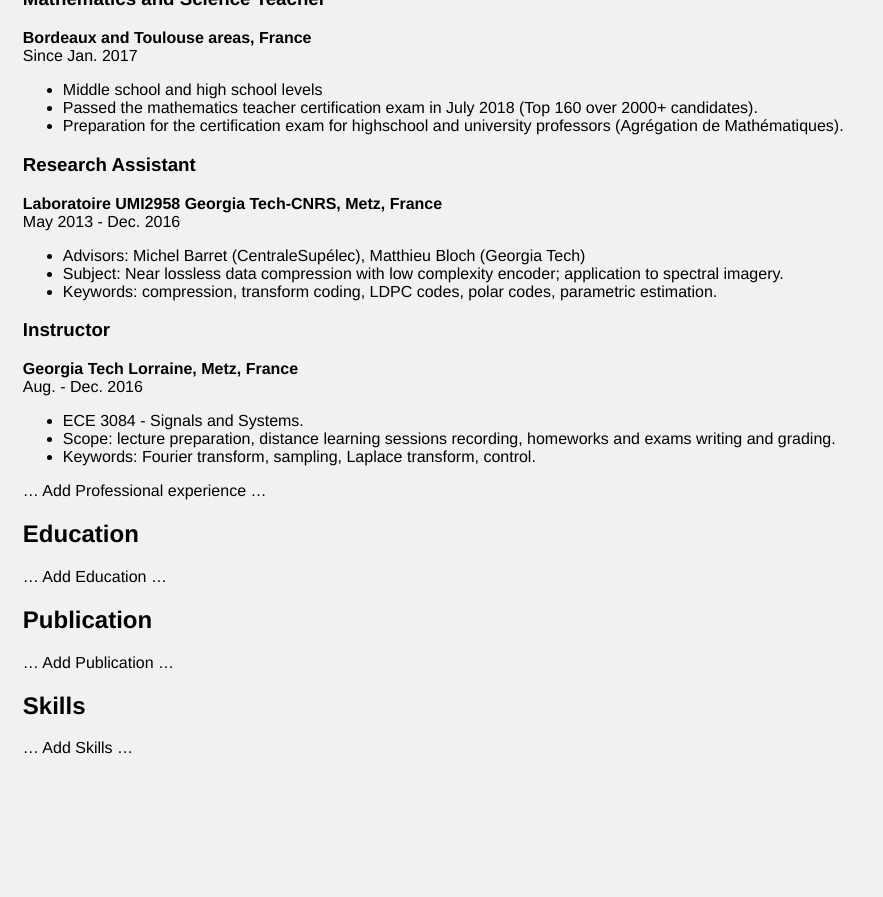
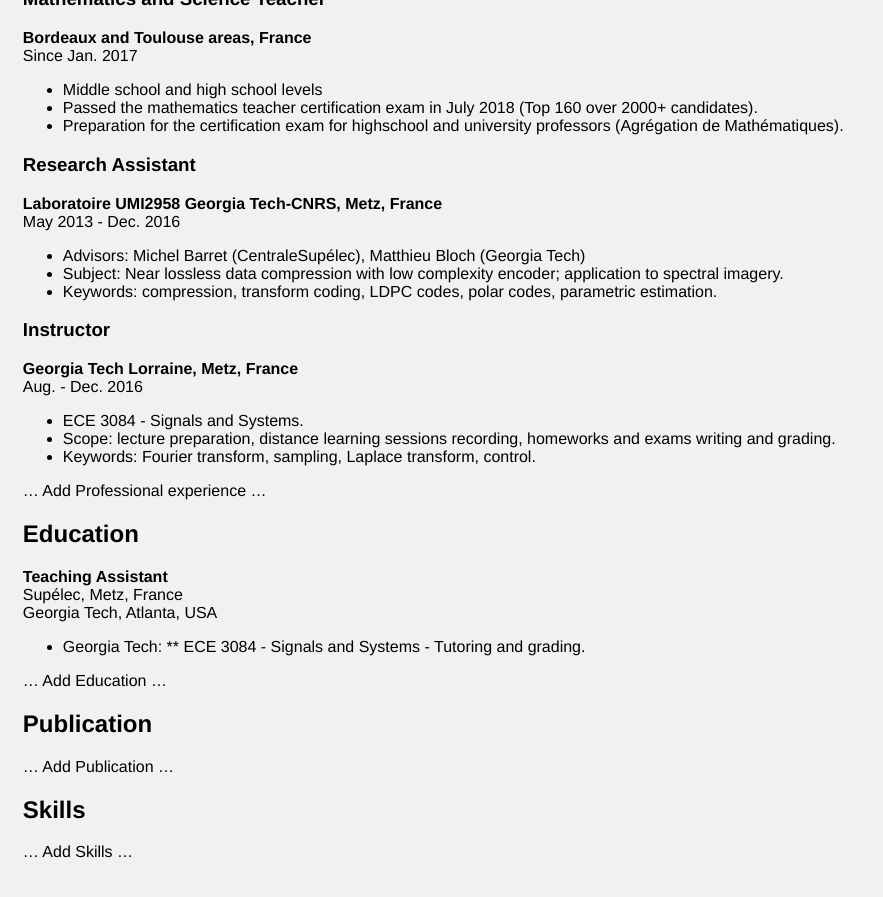
Before and after one commit to grfreche/grfreche.github.io, a Jekyll site: the page built from about.md, in a window 1280 px wide and 900 px high, scrolled down 635 px. Shown: the top 897 px of the window, without its empty margins (0-883 px from the left). Built offline with Jekyll 4.4.1, drawn with Linux system fonts in a browser that asks for light colours; before the commit the page ends 1431 px from its top, so only the background shows below that.

Commit message:
Update about.md

```diff
--- a/about.md
+++ b/about.md
@@ -55,6 +55,12 @@ Aug. - Dec. 2016
 ... Add Professional experience ...
 
 ## Education
+**Teaching Assistant**
+Supélec, Metz, France
+Georgia Tech, Atlanta, USA
+
+* Georgia Tech:
+** ECE 3084 - Signals and Systems - Tutoring and grading.
 
 ... Add Education ...
 
```
